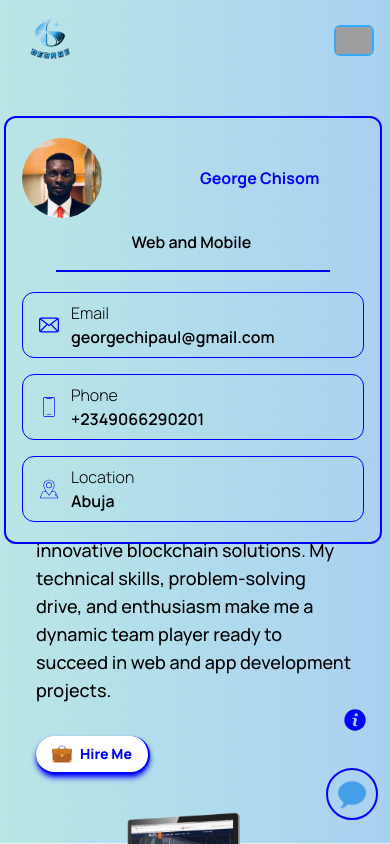
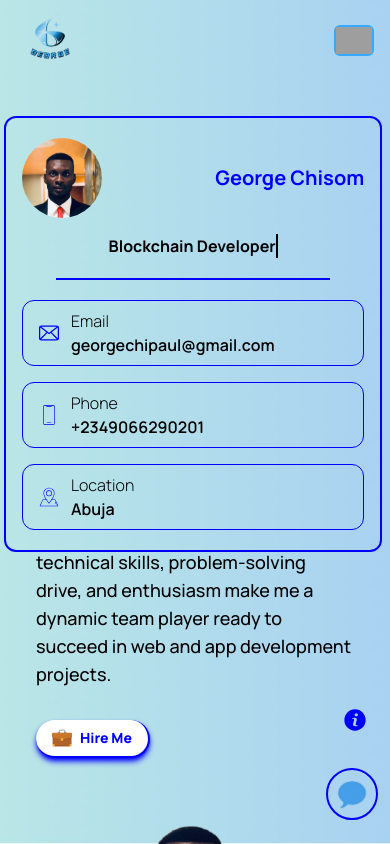
Before and after one commit to Georgechisom/georgeportfolio, a React (Create React App) app: page / in a window 390 px wide. Both pictures are taken after a click on the button 355 px from the left and 719 px from the top of the page. Shown: the top 844 px of the page. Built offline with nearby package versions, Linux system fonts and the light colour scheme; grey boxes are pictures that could not be loaded.

Commit message:
portfolio updated

```diff
--- a/src/assets/AllImages.js
+++ b/src/assets/AllImages.js
@@ -4,5 +4,6 @@ import Design from "./logo.png";
 import DeskImage from "./webapps.png";
 import SmallBg from "./generalbg.jpg";
 import Owner from "./owner.jpg";
+import OwnerBg from "./ownerbggone.png";
 
-export { Bag, ContactImage, Design, SmallBg, DeskImage, Owner };
+export { Bag, ContactImage, Design, SmallBg, DeskImage, Owner, OwnerBg };
--- a/src/components/Aside/Aside.js
+++ b/src/components/Aside/Aside.js
@@ -14,7 +14,7 @@ const Aside = () => {
       "Web and Mobile App Developer",
       "Blockchain Developer",
       "Full Stack Developer",
-      "UI/UX Designer",
+      "SEO Professional",
     ],
     []
   );
--- a/src/components/Intro/Intro.js
+++ b/src/components/Intro/Intro.js
@@ -1,7 +1,7 @@
-import React, { useState } from "react";
+import React, { useEffect, useMemo, useState } from "react";
 import "./Intro.css";
 import { Link } from "react-scroll";
-import { Bag, ContactImage, DeskImage, Owner } from "../../assets/AllImages";
+import { Bag, ContactImage, Owner, OwnerBg } from "../../assets/AllImages";
 import Aside from "../Aside/Aside";
 
 const Intro = () => {
@@ -10,6 +10,45 @@ const Intro = () => {
   const showAside = () => {
     setAside(!aside);
   };
+
+  const [displayText, setDisplayText] = useState("");
+  const [currentTextIndex, setCurrentTextIndex] = useState(0);
+  const [charIndex, setCharIndex] = useState(0);
+  const [isDeleting, setIsDeleting] = useState(false);
+
+  const texts = useMemo(
+    () => [
+      "Web and Mobile App Developer",
+      "Blockchain Developer",
+      "Full Stack Developer",
+      "SEO Professional",
+    ],
+    []
+  );
+
+  useEffect(() => {
+    const currentText = texts[currentTextIndex];
+
+    const timeout = setTimeout(
+      () => {
+        if (!isDeleting && charIndex < currentText.length) {
+          setDisplayText(currentText.substring(0, charIndex + 1));
+          setCharIndex(charIndex + 1);
+        } else if (isDeleting && charIndex > 0) {
+          setDisplayText(currentText.substring(0, charIndex - 1));
+          setCharIndex(charIndex - 1);
+        } else if (!isDeleting && charIndex === currentText.length) {
+          setTimeout(() => setIsDeleting(true), 1500);
+        } else if (isDeleting && charIndex === 0) {
+          setIsDeleting(false);
+          setCurrentTextIndex((prevIndex) => (prevIndex + 1) % texts.length);
+        }
+      },
+      isDeleting ? 50 : 100
+    );
+
+    return () => clearTimeout(timeout);
+  }, [charIndex, isDeleting, currentTextIndex, texts]);
 
   return (
     <section className="max-w-screen-xl mx-auto w-full h-full overflow-hidden mt-10 lg:mt-10 relative flex flex-col lg:flex-row items-start gap-2 px-1 lg:px-5 lg:grid-cols-2 intro">
@@ -27,13 +66,11 @@ const Intro = () => {
             alt="GeorgeChisom"
             className="w-20 h-20 object-cover mr-auto rounded-full"
           />
-          <div className="text-base md:text-xl mx-auto text-skyText font-bold text-nowrap py-1 text-center md:w-full">
-            George Chisom
-          </div>
+          <div className="profile-name">George Chisom</div>
         </div>
-        <span className="font-semibold text-nowrap specialAnimation">
-          Web and Mobile App Developer
-        </span>
+        <div className="cycling-text">
+          <span className="typing-animation">{displayText}</span>
+        </div>
 
         <hr className="hraside my-2" />
         <div className="w-full newborder rounded-xl my-1 flex py-2 px-4 gap-x-3 items-center">
@@ -107,10 +144,17 @@ const Intro = () => {
         </div>
       </aside>
       <div className="h-full w-full p-8 text-3xl md:text-4xl lg:text-5xl font-extrabold flex flex-col justify-center gap-y-2 overflow-hidden">
-        <span className="text-lg lg:text-xl font-medium">Hello</span>
-        <span className="specialAnimation py-2">
-          I'm <span className="text-skyText">George Chisom</span>
+        <span className="text-lg lg:text-xl font-medium hidden md:flex">
+          Hello
         </span>
+        <span className="specialAnimation py-2 hidden md:flex">
+          I'm <span className="text-skyText ml-1"> George Chisom</span>
+        </span>
+        <div className="text-nowrap md:hidden">
+          <span className="font-medium">Hi, I'm</span>
+          <br />{" "}
+          <span className="text-skyText specialAnimation">George Chisom</span>
+        </div>
         <p className="hidden lg:flex text-lg lg:text-xl font-medium py-2">
           A passionate Web3 developer with a knack for crafting engaging, user
           friendly applications that make an impact. My skill set covers a wide
@@ -148,7 +192,7 @@ const Intro = () => {
             Hire Me
           </button>
         </Link>
-        <div className="ml-auto z-30 flex flex-col items-center justify-center bg-black">
+        <div className="ml-auto z-100 flex flex-col items-center justify-center bg-black">
           <button
             className="lg:hidden fixed bottom-[12%] right-[3%] cursor-pointer hover:shadow-md hover:shadow-white rounded-full hover:duration-200 p-2 mx-auto my-auto text-center hover:bg-white"
             onClick={showAside}
@@ -183,9 +227,9 @@ const Intro = () => {
           </button>
         </div>
         <img
-          src={DeskImage}
+          src={OwnerBg}
           alt="webappImage"
-          className="lg:object-cover hover:duration-300 hover:scale-105 w-[70%] mx-auto"
+          className="lg:object-cover hover:duration-300 hover:scale-105 w-[100%] md:w-[70%] mx-auto"
         />
       </div>
     </section>
```
Also changed, not shown: src/assets/ownerbggone.png (added).
